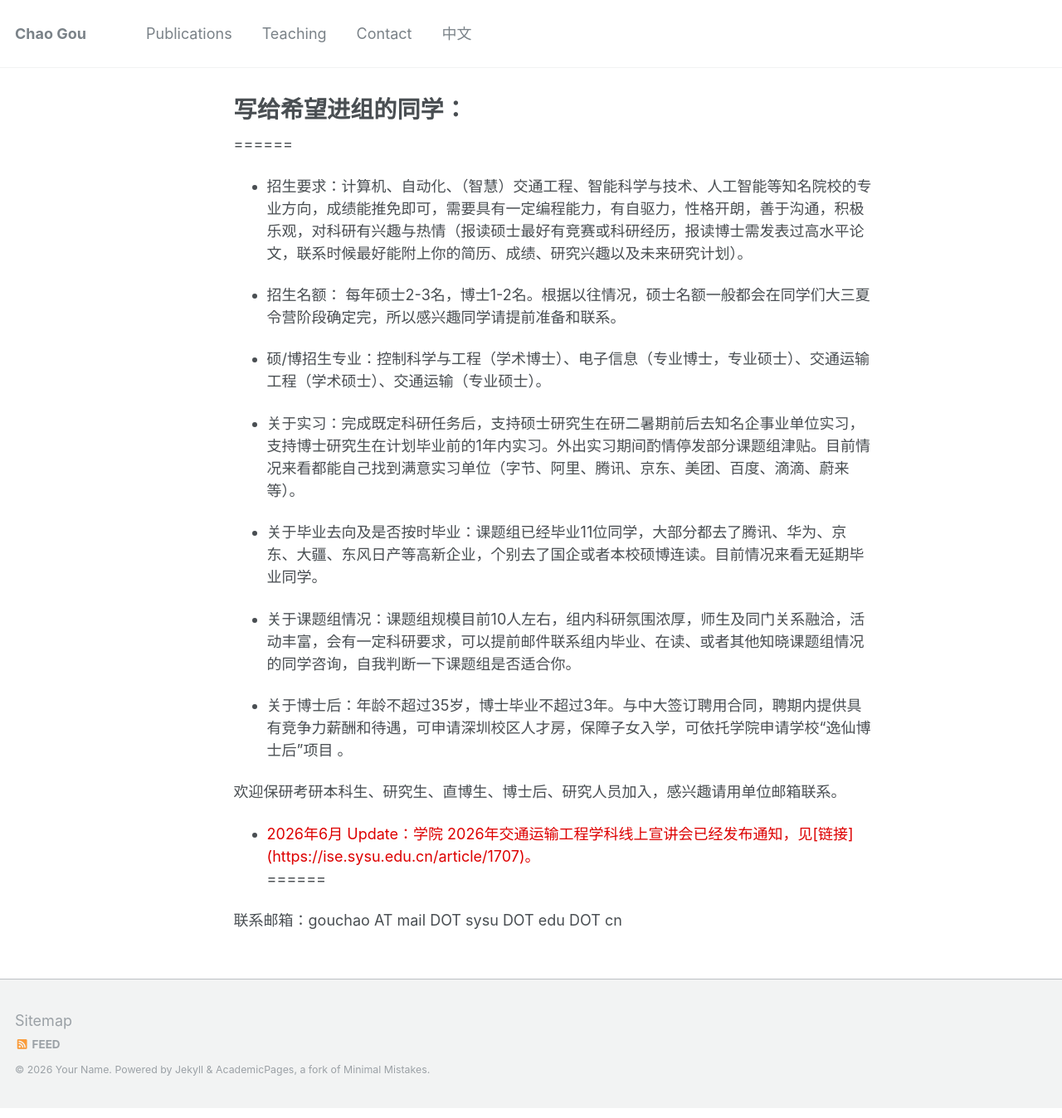
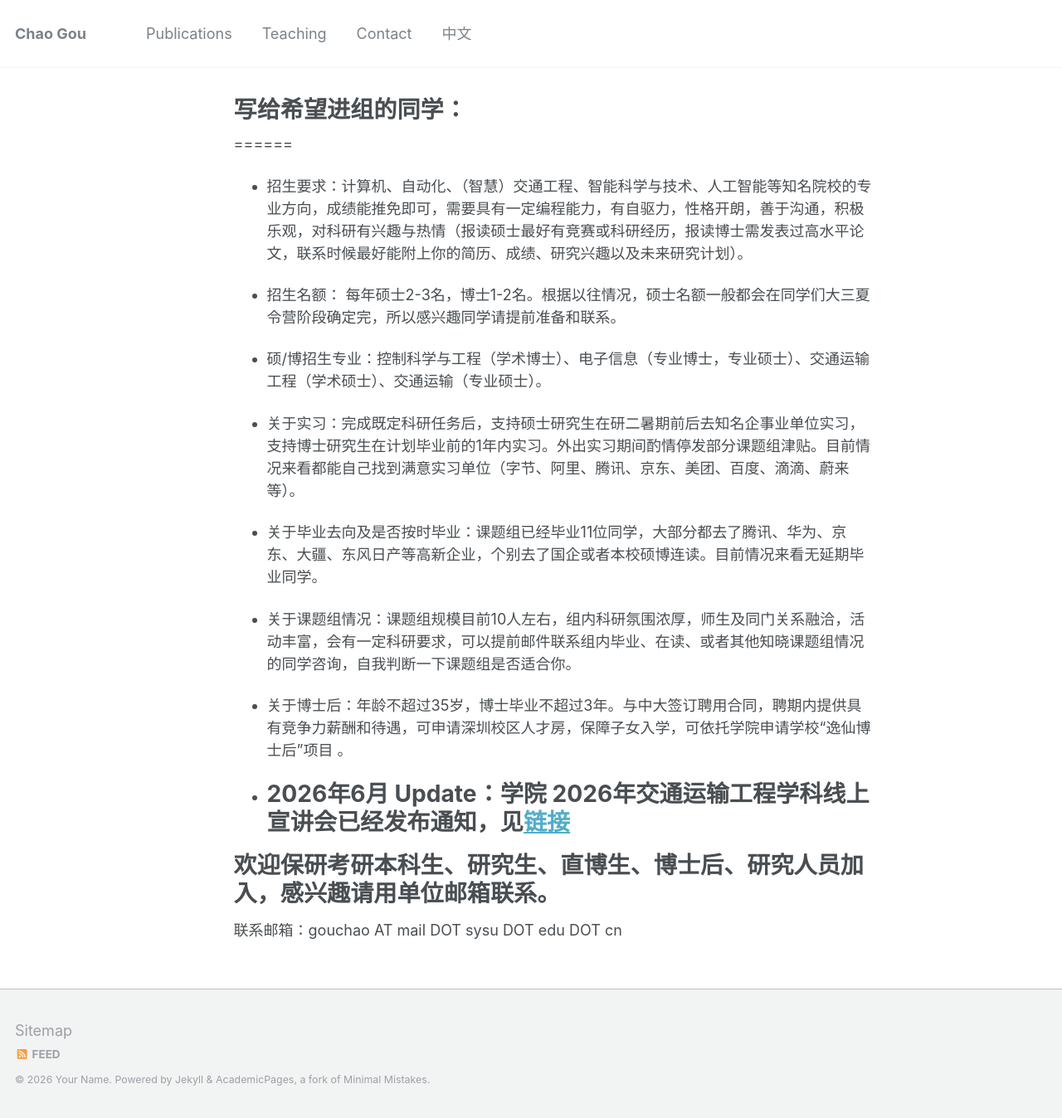
Before and after one commit to chaogou/chaogou.github.io, a Jekyll site: the page built from _pages/non-menu-page.md, in a window 1280 px wide. Shown: the whole page at 83% size. Built offline with Jekyll 4.4.1, drawn with Linux system fonts in a browser that asks for light colours; comment, search, counter and statistics services are not loaded.

Commit message:
update202605

```diff
--- a/_pages/non-menu-page.md
+++ b/_pages/non-menu-page.md
@@ -24,9 +24,12 @@ author_profile: false
 
 * 关于博士后：年龄不超过35岁，博士毕业不超过3年。与中大签订聘用合同，聘期内提供具有竞争力薪酬和待遇，可申请深圳校区人才房，保障子女入学，可依托学院申请学校“逸仙博士后”项目 。
 
-欢迎保研考研本科生、研究生、直博生、博士后、研究人员加入，感兴趣请用单位邮箱联系。
 
-* <font color="#dd0000">2026年6月 Update：学院 2026年交通运输工程学科线上宣讲会已经发布通知，见[链接](https://ise.sysu.edu.cn/article/1707)。</font>
+* 2026年6月 Update：学院 2026年交通运输工程学科线上宣讲会已经发布通知，见[链接](https://ise.sysu.edu.cn/article/1707)
 ======
 
+欢迎保研考研本科生、研究生、直博生、博士后、研究人员加入，感兴趣请用单位邮箱联系。
+======
+
+
 联系邮箱：gouchao AT mail DOT sysu DOT edu DOT cn
```
